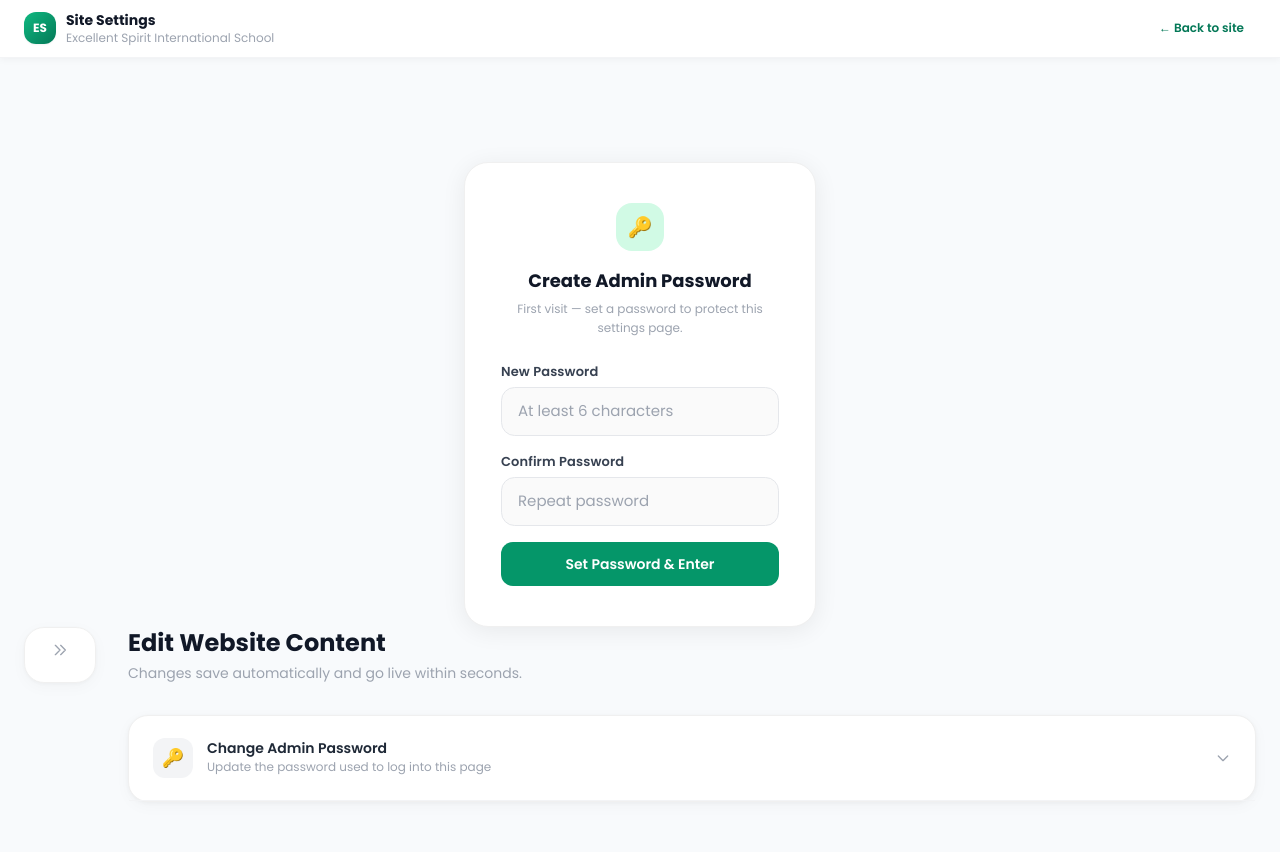
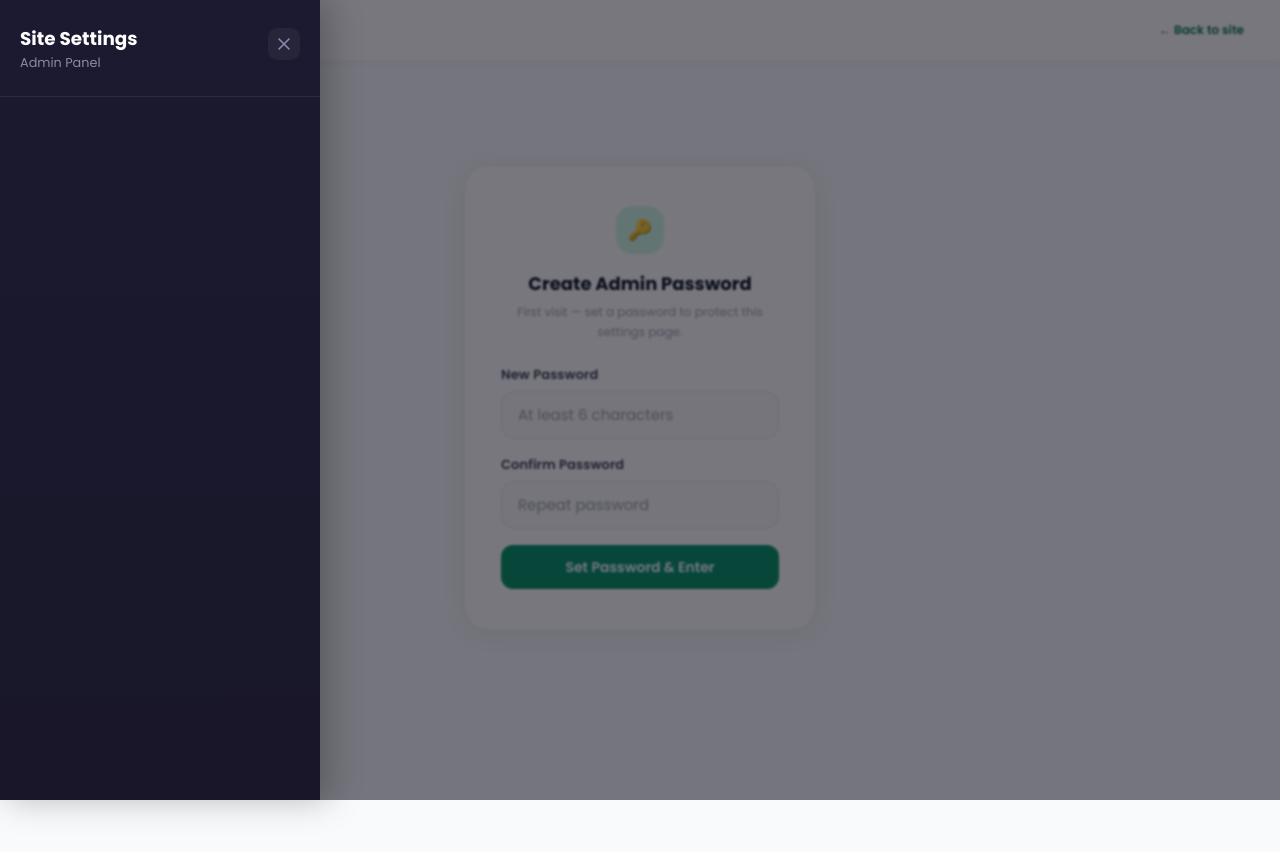
Before and after one commit to jova-graphix/excellentspirit, a website: page settings.html in a window 1280 px wide. Both pictures are taken after a click on the button "Open menu". After the commit the page ends 800 px from the top, so only its background shows below. Drawn offline with nearby package versions, Linux system fonts and the light colour scheme.

Commit message:
Add files via upload

```diff
--- a/settings.html
+++ b/settings.html
@@ -65,54 +65,64 @@
         }
         .img-preview.has-image:hover .img-overlay { opacity: 1; }
 
-        /* ── Sidebar navigation ── */
-        .sidebar-card {
-            background: #fff; border-radius: 1.25rem; border: 1px solid #f0f0f0;
-            box-shadow: 0 1px 4px rgba(0,0,0,0.04), 0 4px 16px rgba(0,0,0,0.03);
+        /* ── Sidebar drawer (dark navy, slide-in overlay) ── */
+        .drawer-overlay {
+            position: fixed; inset: 0; background: rgba(10,9,20,0.55);
+            backdrop-filter: blur(1px); z-index: 50;
+            opacity: 0; transition: opacity 0.25s ease;
         }
-        .sidebar-title {
-            font-size: 0.7rem; font-weight: 700; letter-spacing: 0.08em; text-transform: uppercase;
-            color: #9ca3af; padding: 0 0.25rem 0; margin-bottom: 0.625rem;
+        .drawer-overlay.open { opacity: 1; }
+        .sidebar-drawer {
+            position: fixed; top: 0; left: 0; height: 100vh; width: 300px; max-width: 84vw;
+            background: linear-gradient(180deg, #1c1a30 0%, #181628 100%);
+            z-index: 51; transform: translateX(-100%);
+            transition: transform 0.28s cubic-bezier(0.32, 0.72, 0, 1);
+            display: flex; flex-direction: column;
+            box-shadow: 8px 0 32px rgba(0,0,0,0.25);
         }
-        #groupNav { -webkit-overflow-scrolling: touch; scrollbar-width: none; display: flex; flex-direction: row; gap: 0.5rem; overflow-x: auto; }
-        #groupNav::-webkit-scrollbar { display: none; }
+        .sidebar-drawer.open { transform: translateX(0); }
+        .sidebar-drawer-head {
+            display: flex; align-items: flex-start; justify-content: space-between; gap: 0.75rem;
+            padding: 1.75rem 1.25rem 1.5rem; border-bottom: 1px solid rgba(255,255,255,0.08);
+        }
+        .sidebar-drawer-title { font-size: 1.15rem; font-weight: 700; color: #fff; line-height: 1.2; }
+        .sidebar-drawer-subtitle { font-size: 0.8rem; color: #8d89a8; margin-top: 0.2rem; }
+        .sidebar-drawer-close {
+            width: 2rem; height: 2rem; border-radius: 0.6rem; flex-shrink: 0;
+            display: flex; align-items: center; justify-content: center;
+            color: #8d89a8; background: rgba(255,255,255,0.05); border: none; cursor: pointer;
+            transition: background 0.15s, color 0.15s;
+        }
+        .sidebar-drawer-close:hover { background: rgba(255,255,255,0.1); color: #fff; }
+        .sidebar-drawer-nav {
+            flex: 1; overflow-y: auto; padding: 0.875rem 0.75rem 1.5rem;
+            display: flex; flex-direction: column; gap: 0.2rem;
+        }
+
         .nav-item {
-            flex-shrink: 0; display: inline-flex; align-items: center; gap: 0.5rem;
-            font-size: 0.8125rem; font-weight: 500;
-            padding: 0.5rem 1rem; border-radius: 999px;
-            border: 1.5px solid #e5e7eb; background: #fff; color: #6b7280;
-            white-space: nowrap; cursor: pointer; font-family: inherit;
-            transition: border-color 0.15s, color 0.15s, background 0.15s, box-shadow 0.15s;
+            display: flex; align-items: center; gap: 0.875rem; width: 100%;
+            font-size: 0.9rem; font-weight: 500;
+            padding: 0.7rem 0.9rem; border-radius: 0.65rem;
+            border: none; background: transparent; color: #aaa6c4;
+            cursor: pointer; font-family: inherit; text-align: left;
+            border-left: 3px solid transparent;
+            transition: background 0.15s, color 0.15s, border-color 0.15s;
         }
-        .nav-item:hover { border-color: #6ee7b7; color: #047857; background: #f0fdf4; }
-        .nav-item.active { border-color: #10b981; color: #065f46; background: #ecfdf5; }
-        .nav-icon { font-size: 0.95rem; line-height: 1; }
+        .nav-item:hover { background: rgba(255,255,255,0.05); color: #e9e7f5; }
+        .nav-item.active {
+            background: rgba(255,255,255,0.07); color: #fff;
+            border-left-color: #d4a647;
+        }
+        .nav-icon { font-size: 1rem; line-height: 1; width: 1.25rem; text-align: center; flex-shrink: 0; }
+        .nav-label { flex: 1; min-width: 0; }
         .nav-badge {
-            font-size: 0.65rem; font-weight: 700; color: #9ca3af; background: #f3f4f6;
-            border-radius: 999px; padding: 0.1rem 0.45rem; line-height: 1.3;
+            font-size: 0.65rem; font-weight: 700; color: #8d89a8; background: rgba(255,255,255,0.06);
+            border-radius: 999px; padding: 0.1rem 0.5rem; line-height: 1.4; flex-shrink: 0;
         }
-        .nav-item.active .nav-badge { color: #047857; background: #d1fae5; }
+        .nav-item.active .nav-badge { color: #d4a647; background: rgba(212,166,71,0.15); }
 
         @media (min-width: 1024px) {
-            #groupNav { flex-direction: column; overflow-x: visible; gap: 0.25rem; }
-            .nav-item {
-                width: 100%; border: none; background: transparent; border-radius: 0.7rem;
-                padding: 0.65rem 0.75rem; justify-content: flex-start; box-shadow: inset 3px 0 0 0 transparent;
-            }
-            .nav-item:hover { background: #f9fafb; color: #374151; border-color: transparent; }
-            .nav-item.active { background: #ecfdf5; color: #065f46; box-shadow: inset 3px 0 0 0 #10b981; border-color: transparent; }
-            .nav-badge { margin-left: auto; }
-
-            /* Collapsed sidebar (icon-only) */
-            #sidebarAside.collapsed { width: 4.5rem; }
-            #sidebarAside.collapsed .sidebar-inner { padding: 0.625rem; }
-            #sidebarAside.collapsed .sidebar-head-row { justify-content: center; }
-            #sidebarAside.collapsed .sidebar-title { display: none; }
-            #sidebarAside.collapsed .nav-label,
-            #sidebarAside.collapsed .nav-badge { display: none; }
-            #sidebarAside.collapsed .nav-item { justify-content: center; padding: 0.65rem; gap: 0; }
-            #sidebarAside.collapsed .nav-icon { font-size: 1.1rem; }
-            #sidebarToggleIcon.rotate-180 { transform: rotate(180deg); }
+            .sidebar-drawer { width: 320px; }
         }
 
         /* ── Field wrapper ── */
@@ -170,7 +180,12 @@
     <header class="bg-white/90 backdrop-blur border-b border-gray-100 sticky top-0 z-40" style="box-shadow:0 1px 8px rgba(0,0,0,0.05)">
         <div class="max-w-7xl mx-auto px-4 sm:px-6 py-3 flex items-center justify-between gap-2">
             <!-- Brand -->
-            <div class="flex items-center gap-2.5 min-w-0">
+            <div class="flex items-center gap-2 sm:gap-2.5 min-w-0">
+                <button id="menuOpenBtn" type="button" onclick="openDrawer()" aria-label="Open menu" class="w-9 h-9 flex items-center justify-center rounded-lg text-gray-500 hover:text-gray-800 hover:bg-gray-100 transition-colors flex-shrink-0 -ml-1.5">
+                    <svg xmlns="http://www.w3.org/2000/svg" class="w-5 h-5" fill="none" viewBox="0 0 24 24" stroke="currentColor">
+                        <path stroke-linecap="round" stroke-linejoin="round" stroke-width="2" d="M4 6h16M4 12h16M4 18h16"/>
+                    </svg>
+                </button>
                 <div class="w-8 h-8 bg-gradient-to-br from-primary-500 to-primary-700 rounded-xl flex items-center justify-center flex-shrink-0 shadow-sm">
                     <span class="text-white font-bold text-xs">ES</span>
                 </div>
@@ -190,6 +205,23 @@
             </div>
         </div>
     </header>
+
+    <!-- ── Sidebar drawer (overlay) ── -->
+    <div id="drawerOverlay" onclick="closeDrawer()" class="drawer-overlay hidden" aria-hidden="true"></div>
+    <aside id="sidebarDrawer" class="sidebar-drawer" role="dialog" aria-label="Section navigation" aria-modal="true">
+        <div class="sidebar-drawer-head">
+            <div class="min-w-0">
+                <p class="sidebar-drawer-title">Site Settings</p>
+                <p class="sidebar-drawer-subtitle">Admin Panel</p>
+            </div>
+            <button type="button" onclick="closeDrawer()" aria-label="Close menu" class="sidebar-drawer-close">
+                <svg xmlns="http://www.w3.org/2000/svg" class="w-5 h-5" fill="none" viewBox="0 0 24 24" stroke="currentColor">
+                    <path stroke-linecap="round" stroke-linejoin="round" stroke-width="2" d="M6 18L18 6M6 6l12 12"/>
+                </svg>
+            </button>
+        </div>
+        <nav id="groupNav" aria-label="Content sections" class="sidebar-drawer-nav"></nav>
+    </aside>
 
     <main class="max-w-7xl mx-auto px-4 sm:px-6 py-6 sm:py-10">
 
@@ -290,25 +322,7 @@
         </div>
 
         <!-- ── Editor ── -->
-        <div id="editorState" class="hidden lg:flex lg:gap-8 lg:items-start">
-
-            <!-- Sidebar navigation -->
-            <aside id="sidebarAside" class="lg:w-64 lg:flex-shrink-0 lg:sticky lg:top-24 mb-5 lg:mb-0 transition-all duration-200">
-                <div class="sidebar-card sidebar-inner p-2.5 lg:p-4">
-                    <div class="sidebar-head-row flex items-center justify-between mb-2 lg:mb-2.5">
-                        <p class="sidebar-title hidden lg:block mb-0">Content Sections</p>
-                        <button id="sidebarToggleBtn" type="button" onclick="toggleSidebar()" class="hidden lg:flex items-center justify-center w-6 h-6 rounded-md text-gray-400 hover:text-gray-700 hover:bg-gray-100 transition-colors flex-shrink-0" title="Collapse sidebar" aria-label="Collapse sidebar">
-                            <svg id="sidebarToggleIcon" xmlns="http://www.w3.org/2000/svg" class="w-4 h-4 transition-transform duration-200" fill="none" viewBox="0 0 24 24" stroke="currentColor">
-                                <path stroke-linecap="round" stroke-linejoin="round" stroke-width="2" d="M11 19l-7-7 7-7m8 14l-7-7 7-7"/>
-                            </svg>
-                        </button>
-                    </div>
-                    <nav id="groupNav" aria-label="Content sections"></nav>
-                </div>
-            </aside>
-
-            <!-- Main column -->
-            <div class="flex-1 min-w-0">
+        <div id="editorState" class="hidden">
 
             <!-- Page title row -->
             <div class="flex items-start justify-between gap-4 mb-6 sm:mb-8">
@@ -355,8 +369,6 @@
 
             <!-- Field sections -->
             <div id="fieldGroups" class="space-y-5 sm:space-y-7"></div>
-
-            </div>
 
         </div>
 
@@ -600,16 +612,28 @@
       });
     }
 
-    function toggleSidebar() {
-      var aside = document.getElementById("sidebarAside");
-      var icon = document.getElementById("sidebarToggleIcon");
-      var btn = document.getElementById("sidebarToggleBtn");
-      var collapsed = aside.classList.toggle("collapsed");
-      icon.classList.toggle("rotate-180", collapsed);
-      var label = collapsed ? "Expand sidebar" : "Collapse sidebar";
-      btn.title = label;
-      btn.setAttribute("aria-label", label);
+    function openDrawer() {
+      document.getElementById("drawerOverlay").classList.remove("hidden");
+      // Force a reflow before adding the "open" class so the transition runs
+      requestAnimationFrame(function () {
+        document.getElementById("drawerOverlay").classList.add("open");
+        document.getElementById("sidebarDrawer").classList.add("open");
+      });
+      document.body.style.overflow = "hidden";
     }
+
+    function closeDrawer() {
+      document.getElementById("drawerOverlay").classList.remove("open");
+      document.getElementById("sidebarDrawer").classList.remove("open");
+      document.body.style.overflow = "";
+      setTimeout(function () {
+        document.getElementById("drawerOverlay").classList.add("hidden");
+      }, 280);
+    }
+
+    document.addEventListener("keydown", function (e) {
+      if (e.key === "Escape") closeDrawer();
+    });
 
     function setSaveStatus(text, kind) {
       if (!statusEl) statusEl = document.getElementById("saveStatus");
@@ -841,7 +865,7 @@
           '<span class="nav-icon">' + meta.icon + '</span>' +
           '<span class="nav-label">' + groupName.replace(/^Global — .+/, "Global").replace(/ Page.*/, "") + '</span>' +
           '<span class="nav-badge">' + groups[groupName].length + '</span>';
-        pill.addEventListener("click", function () { showGroup(anchorId); });
+        pill.addEventListener("click", function () { showGroup(anchorId); closeDrawer(); });
         navEl.appendChild(pill);
 
         // Card
```
Lines whose indentation alone changed are shown as unchanged.
